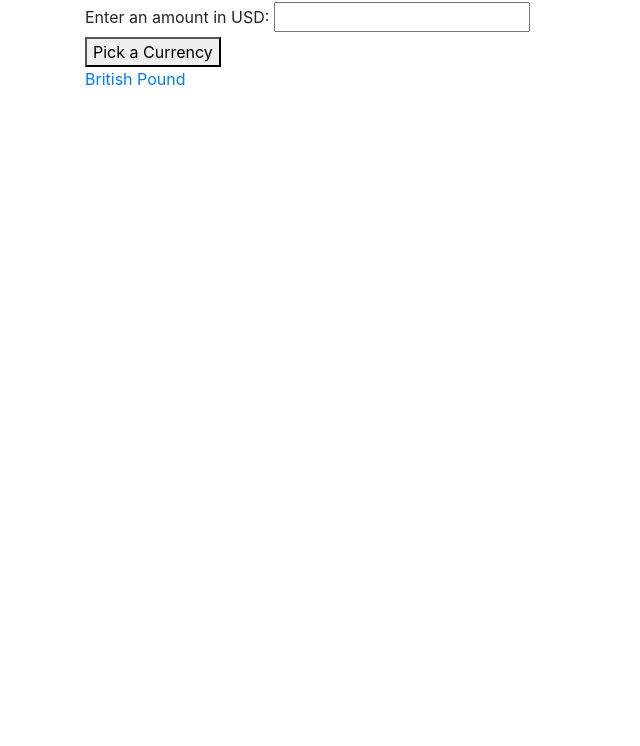
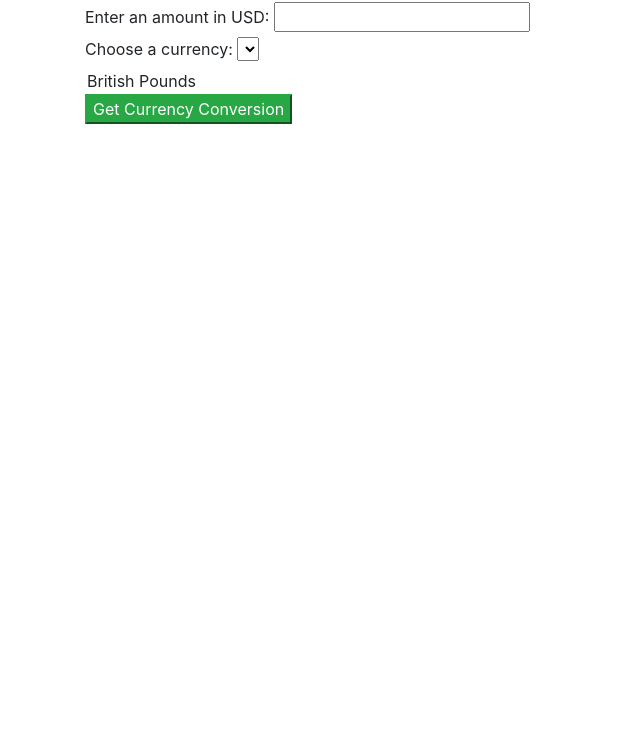
Before and after one commit to levi-kohler/currency-exchange, a website built with webpack: page src/index.html in a window 1280 px wide. Shown: the part 54-800 px from the top of the page, without its empty margins (0-640 px from the left). Built offline with nearby package versions, Linux system fonts and the light colour scheme.

Commit message:
add drop down to html and update main.js and converter.js variables

```diff
--- a/src/index.html
+++ b/src/index.html
@@ -4,17 +4,17 @@
 </head>
 <body>
   <div class="container">
+
     <h1>Currency Converter</h1>
+
     <label for="USD">Enter an amount in USD:</label>
     <input id="USD" type="number">
 
-    <div class="dropdown">
-      <button class="dropbtn">Pick a Currency</button>
-
-      <div class="dropdown-content">
-        <a href="#GBP">British Pound</a>
-      </div>
-
+    <div class="form-group">
+      <label for="currency">Choose a currency:</label>
+      <select name="currency" id="currency"></select>
+        <option id="GBP" value="GBP">British Pounds</option>
+        <button class="btn-success" id="convert">Get Currency Conversion</button>
     </div>
     <div class="showErrors"></div>
     <div class="showTotal"></div>
--- a/src/js/converter.js
+++ b/src/js/converter.js
@@ -1,5 +1,5 @@
 export default class Converter {
-  static getConversion(currency) {
+  static getConversion() {
     return fetch(`https://v6.exchangerate-api.com/v6/${process.env.API_KEY}/pair/USD/GBP`)
       .then(function(response) {
         if (!response.ok) {
--- a/src/main.js
+++ b/src/main.js
@@ -13,7 +13,8 @@ function getElements(response) {
 }
 
 $(document).ready(function() {
-  $('#GBP').click(function() {
+  $('#convert').click(function() {
+    let currency = $('#USD').val();
     Converter.getConversion(currency)
     .then(function(response) {
       getElements(response);
```
